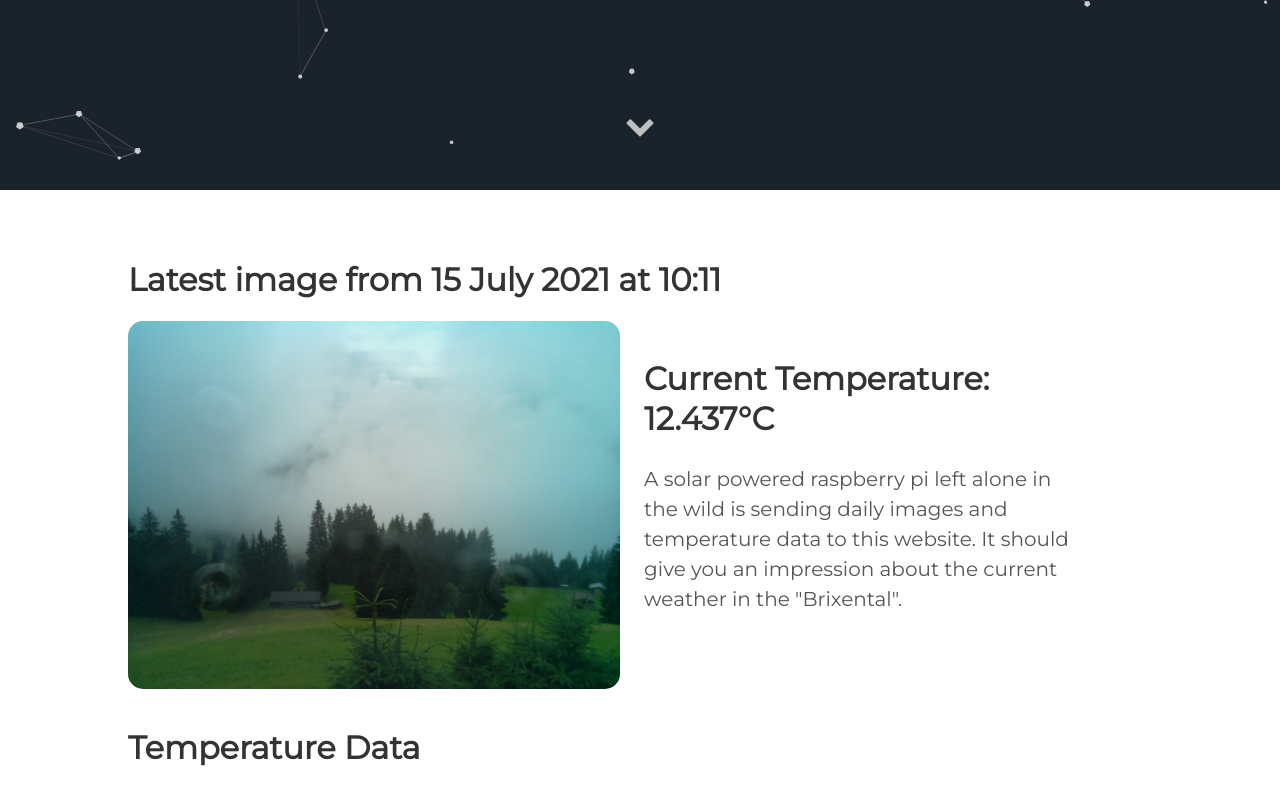
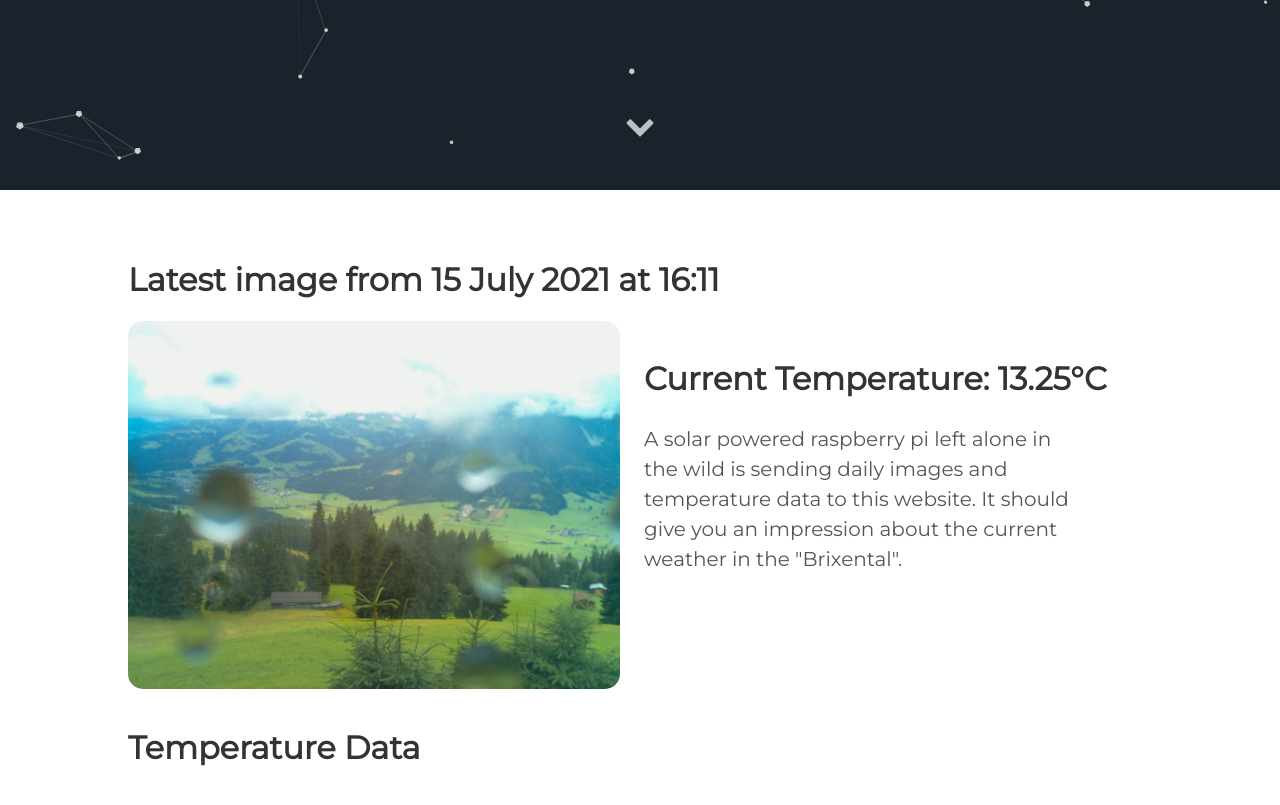
Before and after one commit to vektorious/vektorious.github.io, a Jekyll site: the page built from resources/huette.md, in a window 1280 px wide and 900 px high, scrolled down 710 px. Shown: the top 805 px of the window. Built offline with Jekyll 4.4.1, drawn with Linux system fonts in a browser that asks for light colours.

Commit message:
I'm a bot beep boop

```diff
--- a/resources/huette.md
+++ b/resources/huette.md
@@ -6,13 +6,13 @@ image: '/assets/img/'
 description: 'Live image from the Austrian alps'
 twitter_text: ' '
 ---
-## Latest image from 15 July 2021 at 10:11
+## Latest image from 15 July 2021 at 16:11
 <div class="huette">
   <div class="huette-image">
     <img src="{{ "/assets/img/huette.jpg" | prepend: site.baseurl }}">
   </div>
   <div class="huette-text">
-        <h2>Current Temperature: 12.437°C</h2>
+        <h2>Current Temperature: 13.25°C</h2>
         <p>A solar powered raspberry pi left alone in the wild is sending daily images and temperature data to this website. It should give you an impression about the current weather in the "Brixental".</p>
 
   </div>
```
Also changed, not shown: rpi-script/2021-07-15_161030.txt (renamed from rpi-script/2021-07-15_101033.txt, +5 -6 lines), rpi-script/huette.md (+2 -2 lines), assets/img/huette.jpg, assets/img/temp_plot.png, rpi-script/temp_plot.png, 1 other file.
